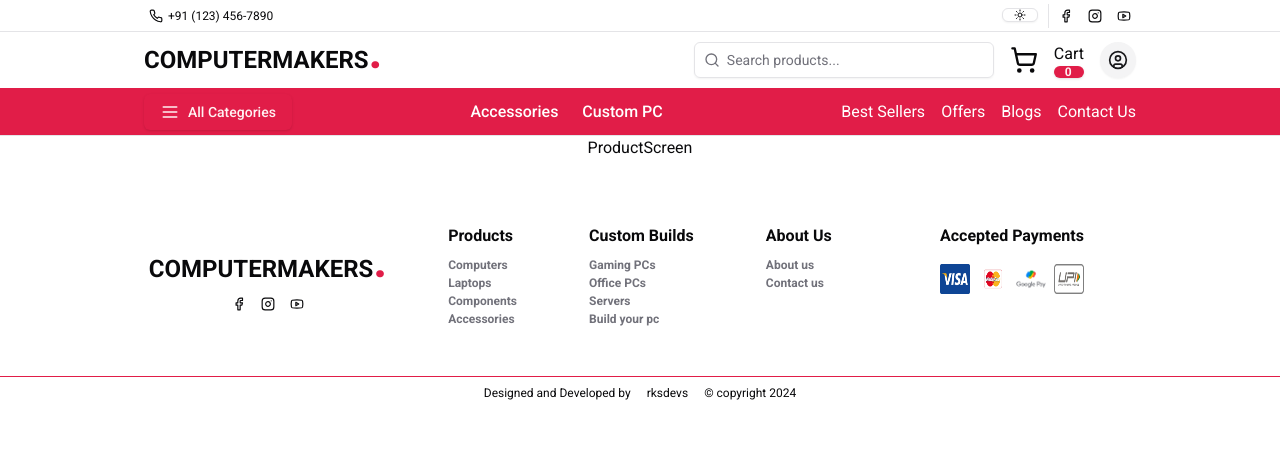
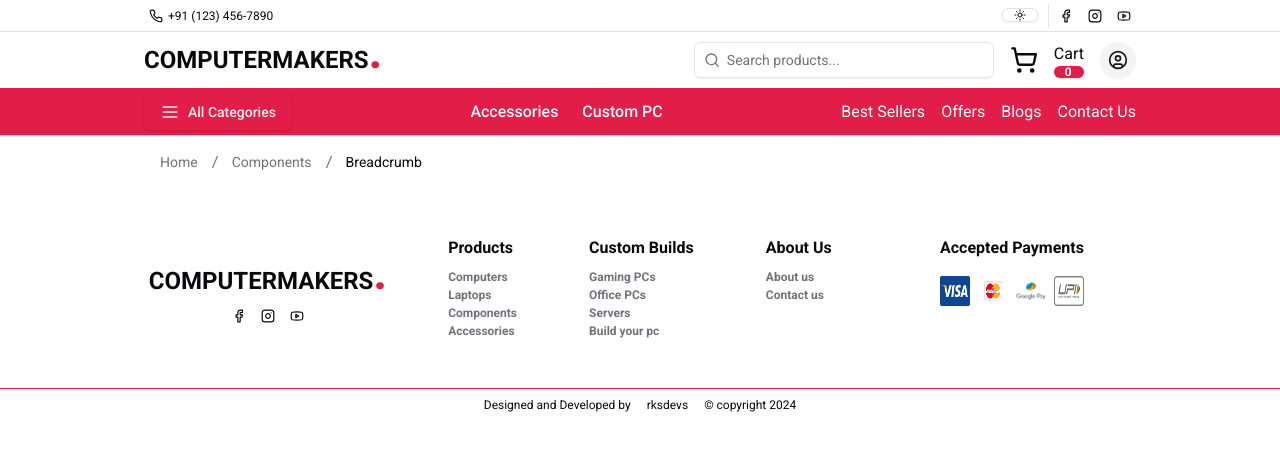
Before and after one commit to rksdevs/tech-shop-v2, a React (Create React App) app in the folder frontend/: page /product/1 in a window 1280 px wide. Shown: the top 450 px of the page. Built offline with nearby package versions, Linux system fonts and the light colour scheme; no server answers.

Commit message:
added breadcrumbs to product page

```diff
--- a/frontend/src/Screens/ProductScreen.jsx
+++ b/frontend/src/Screens/ProductScreen.jsx
@@ -1,7 +1,9 @@
+import Container from "../components/Container";
 import { useGetProductDetailsQuery } from "../Features/productApiSlice";
 import React from "react";
 import { useDispatch, useSelector } from "react-redux";
 import { useNavigate, useParams } from "react-router-dom";
+import { Breadcrumbs } from "../components/Breadcrumbs";
 
 const ProductScreen = () => {
   const { id: productId } = useParams();
@@ -14,7 +16,23 @@ const ProductScreen = () => {
     refetch,
   } = useGetProductDetailsQuery(productId);
   const { userInfo } = useSelector((state) => state.auth);
-  return <div>ProductScreen</div>;
+  return (
+    <div className="flex w-full flex-col gap-8">
+      <Container>
+        <div className="bread-crumb mt-4">
+          <Breadcrumbs />
+        </div>
+        <div className="product-section">
+          <div className="product-image-section">
+            <div className="product-image"></div>
+          </div>
+          <div className="product-price-section"></div>
+        </div>
+        <div className="product-details-section"></div>
+        <div className="related-products-section"></div>
+      </Container>
+    </div>
+  );
 };
 
 export default ProductScreen;
--- a/frontend/src/components/Breadcrumbs.jsx
+++ b/frontend/src/components/Breadcrumbs.jsx
@@ -9,7 +9,7 @@ import {
   BreadcrumbSeparator,
 } from "../components/ui/breadcrumb";
 
-export function BreadcrumbWithCustomSeparator() {
+export function Breadcrumbs() {
   return (
     <Breadcrumb>
       <BreadcrumbList>
```
